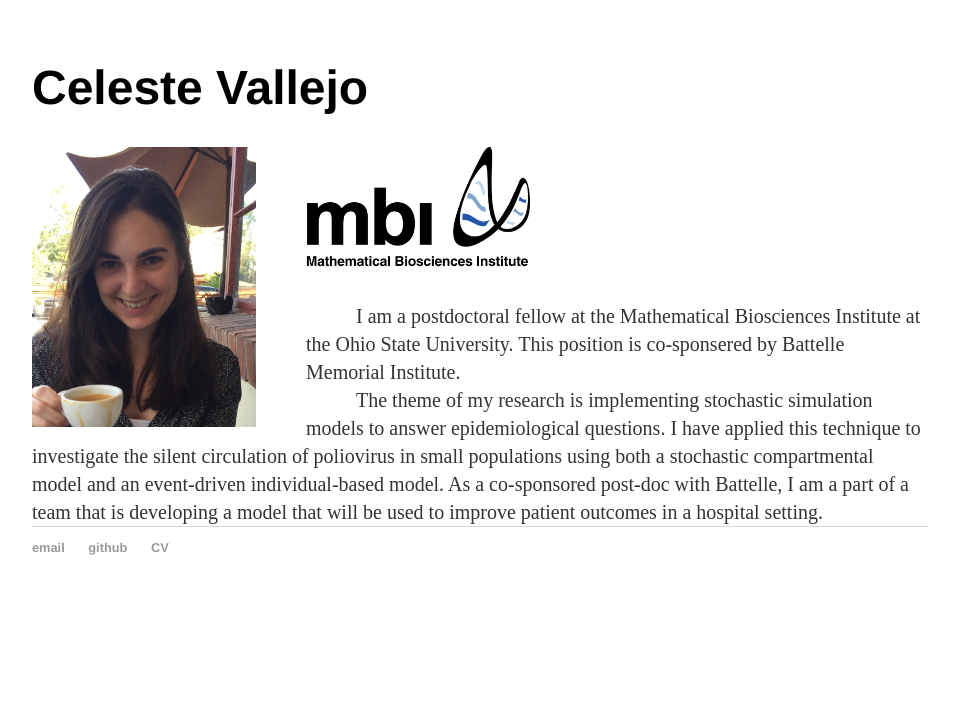
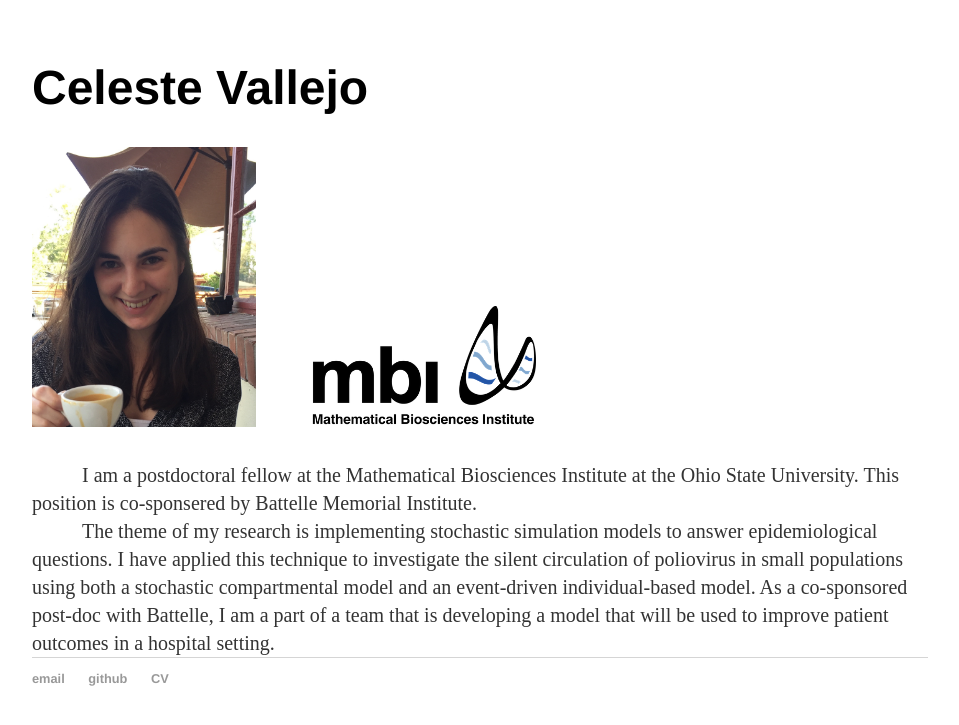
Before and after one commit to celestevallejo/celestevallejo.github.io, a Jekyll site: the page built from index.html, in a window 1280 px wide. Shown: the top 725 px of the page, without its empty margins (160-1119 px from the left). Built offline with Jekyll 4.4.1, drawn with Linux system fonts in a browser that asks for light colours.

Commit message:
trying to move pics on same line

```diff
--- a/index.html
+++ b/index.html
@@ -3,7 +3,7 @@
 title: Celeste Vallejo
 ---
 <div><p><h1>Celeste Vallejo</h1></p>
-<p><img src="images/cvallejo.jpg" alt="Celeste Vallejo image not shown" class="inline" width="25%" height="25%" style="PADDING-RIGHT: 50px;float:left;"/>
+<p><img src="images/cvallejo.jpg" alt="Celeste Vallejo image not shown" class="inline" width="25%" height="25%" style="PADDING-RIGHT: 50px"/>
 <img src="images/Mathematical_Biosciences_Institute_Logo.png" alt="MBI logo not shown" height="25%" width="25%" class="inline"/>
 	</p>
 <p style="font-size:20px;text-indent:50px;margin:0">I am a postdoctoral fellow at the Mathematical Biosciences Institute at the Ohio State University. This position is co-sponsered by Battelle Memorial Institute.</p>
```
